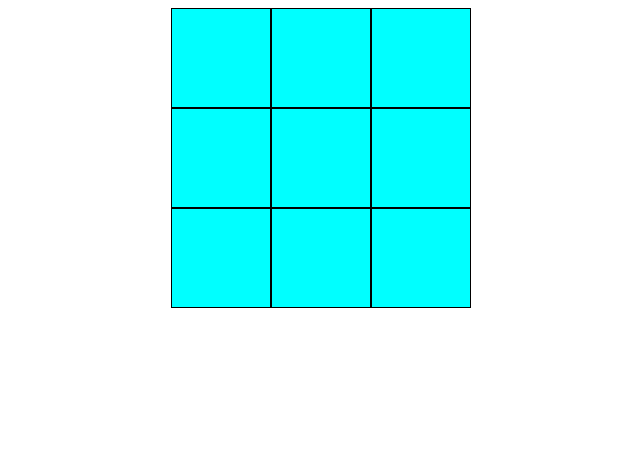
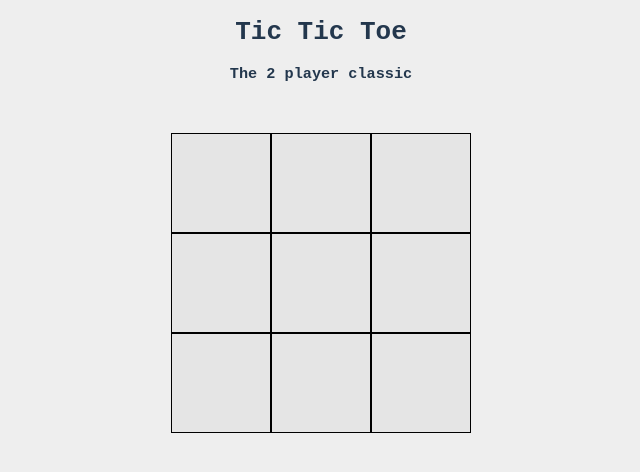
Before and after one commit to Lawson7/noughts-and-crosses, a plain HTML site: page index.html in a window 1280 px wide. Shown: the whole page, without its empty margins (319-959 px from the left). Drawn offline with Linux system fonts and the light colour scheme; a web font is replaced by a local one.

Commit message:
styling update

```diff
--- a/index.html
+++ b/index.html
@@ -3,10 +3,12 @@
 <head>
     <meta charset="UTF-8">
     <link rel="stylesheet" href="styles.css">
-    <title>Document</title>
+    <link href="https://fonts.googleapis.com/css?family=Mansalva&display=swap" rel="stylesheet">
+    <title>Noughts and crosses</title>
 </head>
 <body>
-
+    <h1>Tic Tic Toe</h1>
+    <h3>The 2 player classic</h3>
 
     <div id="mainContainer">
 
@@ -21,7 +23,8 @@
             <div class="turnBox" data-index="7"></div>
             <div class="turnBox" data-index="8"></div>
         </div>
-        <div class="buttonBox">
+        <div class="outcomeContainer">
+            <h3 class="outcomeText"></h3>
             <button class="resetBox">RESET</button>
         </div>
 
--- a/script.js
+++ b/script.js
@@ -29,6 +29,13 @@ const gameBoard = (() => {
         });
     };
 
+    const outcomeText = document.querySelector('.outcomeText')
+
+    const showOutcome = function (outcome) {
+        outcomeText.textContent = outcome;
+    }
+
+
     const resetBox = document.querySelector('.resetBox')
 
     const showReset = function () {
@@ -38,7 +45,7 @@ const gameBoard = (() => {
         });
     }
 
-    return {boardScore, updateBoard, boxSensor, showReset}
+    return {boardScore, updateBoard, boxSensor, showOutcome, showReset}
 })();
 
 
@@ -53,9 +60,8 @@ const playerFactory = ((name, symbol, roundCount) => {
 const game = (() => {
     gameBoard.updateBoard();
 
-    const playerOne = playerFactory('Human','X', 0);
-    const playerTwo = playerFactory('PC', '0', 0);
-
+    const playerOne = playerFactory("X's",'X', 0);
+    const playerTwo = playerFactory("0's", '0', 0);
     gameBoard.boxSensor();
 
     const detectWin = function (){
@@ -69,7 +75,7 @@ const game = (() => {
             gameBoard.boardScore[0] == 'X' && gameBoard.boardScore[4] == 'X' && gameBoard.boardScore[8] == 'X' ||
             gameBoard.boardScore[2] == 'X' && gameBoard.boardScore[4] == 'X' && gameBoard.boardScore[6] == 'X'
             ){
-            console.log('PlayerOne wins!')
+            gameBoard.showOutcome(playerOne.name + ' wins!')
             gameBoard.showReset()
 
         }
@@ -83,7 +89,7 @@ const game = (() => {
         gameBoard.boardScore[0] == '0' && gameBoard.boardScore[4] == '0' && gameBoard.boardScore[8] == '0' ||
         gameBoard.boardScore[2] == '0' && gameBoard.boardScore[4] == '0' && gameBoard.boardScore[6] == '0'
         ){
-            console.log('PlayerTwo wins!')
+            gameBoard.showOutcome(playerTwo.name + ' wins!')
             gameBoard.showReset();
 
 
@@ -99,7 +105,7 @@ const game = (() => {
                 gameBoard.boardScore[7] !== "" &&
                 gameBoard.boardScore[8] !== ""
                 ){
-                    console.log('its a tie!')
+                    gameBoard.showOutcome('Its a tie')
                     gameBoard.showReset()
                 }
     }
--- a/styles.css
+++ b/styles.css
@@ -1,10 +1,19 @@
-#mainContainer {
-
+html {
+    background-color: #eeeeee;
+    font-family: monospace;
+    text-align: center;
 }
 
+h1 {
+    color: #23374d;
+}
+
+h3 {
+    color: #23374d;
+}
 
 #boardContainer {
-    margin: 0 auto;
+    margin: 50px auto 0 auto;
     height: 300px;
     width: 300px;
     background-color: aqua;
@@ -13,7 +22,7 @@
 .turnBox {
     height: 98px;
     width: 98px;
-    background-color: aqua;
+    background-color: #e5e5e5;
     float:left;
     border-width: 1px;
     border-style: solid;
@@ -22,12 +31,22 @@
     margin: 0;
     padding: 0;
     font-size: 82px;
-    font-family: monospace;
     cursor: pointer;
+    color: #1089ff;
+    font-family: 'Mansalva', cursive;
+}
+
+.outcomeContainer {
+    text-align: center;
+}
+
+.outcomeText {
+
 }
 
 .resetBox {
     visibility: hidden;
+    margin: 0 auto;
 }
 
 .showReset {
```
